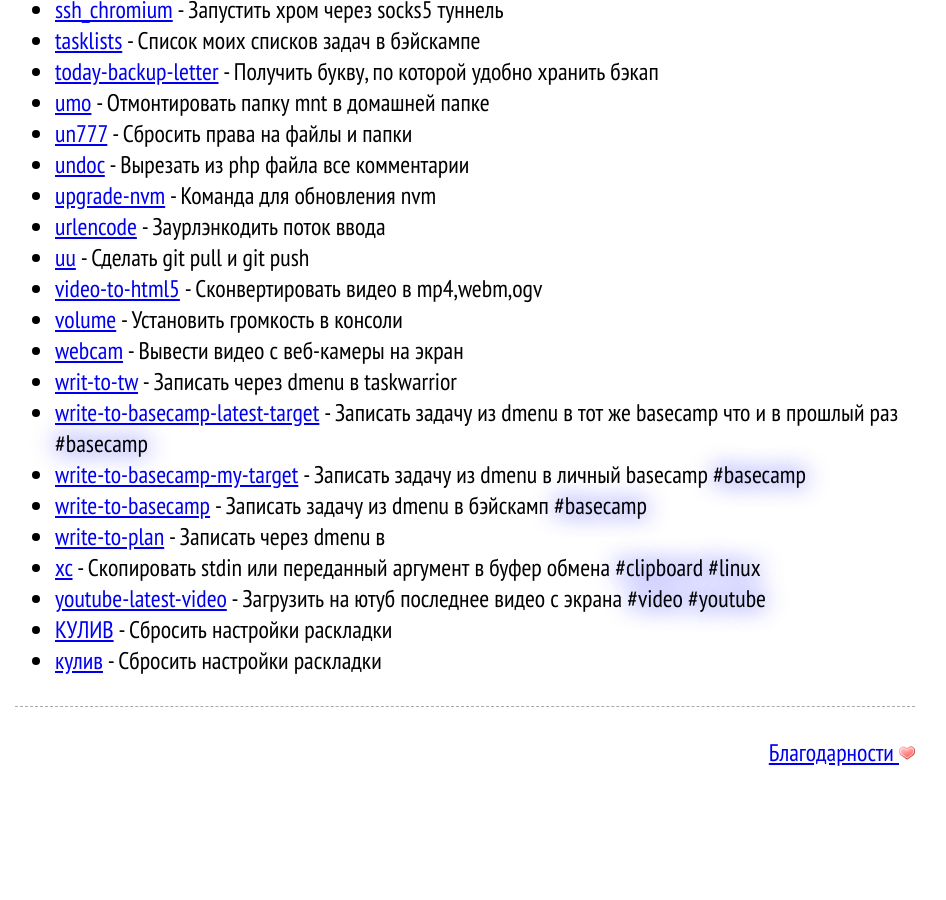
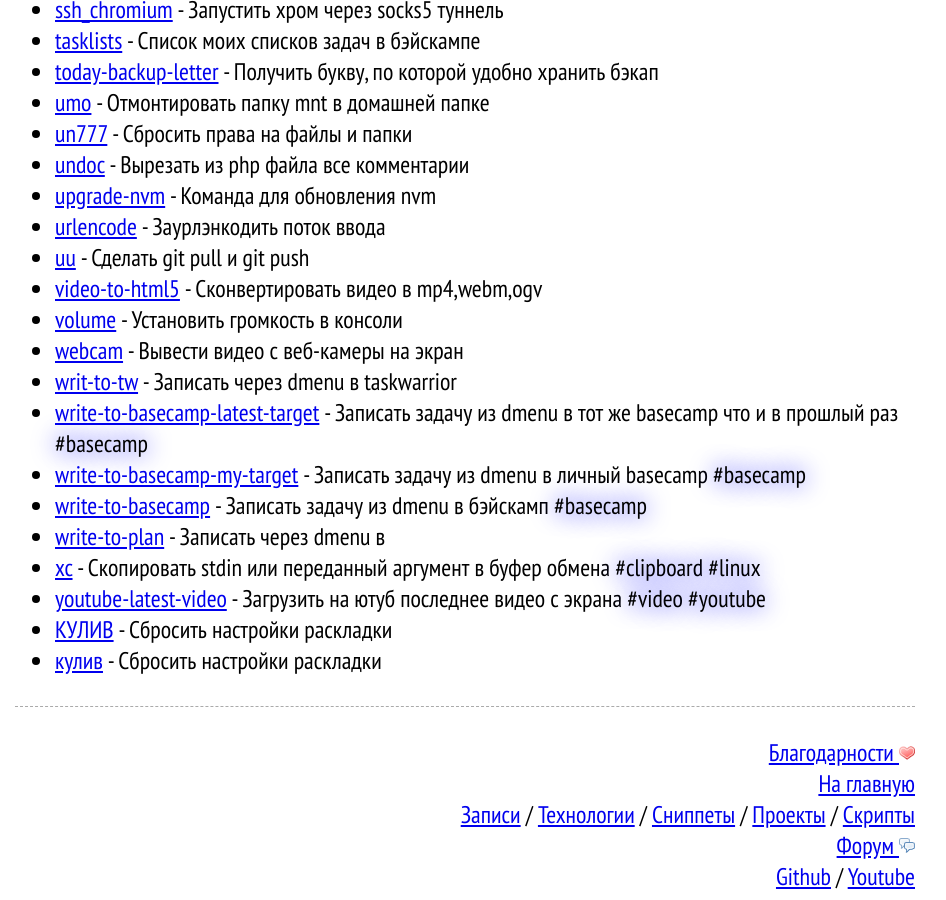
Before and after one commit to Bubujka/bubujka.org, a Jekyll site: the page built from index.html, in a window 1280 px wide and 900 px high, scrolled down 4217 px. Shown: the whole window, without its empty margins (175-1121 px from the left). Built offline with Jekyll 4.4.1, drawn with Linux system fonts in a browser that asks for light colours; nearby versions of some CDN libraries; before the commit the page ends 4993 px from its top, so only the background shows below that; some of the changed text lies outside the part shown.

Commit message:
Меню перенёс в шаблон

```diff
--- /dev/null
+++ b/_includes/menu.html
@@ -0,0 +1,17 @@
+<a href="/">На главную</a>
+<br>
+
+<a href="/#posts">Записи</a> /
+<a href="/#tech">Технологии</a> /
+<a href="/#snippets">Сниппеты</a> /
+<a href="/#projects">Проекты</a> /
+<a href="/#bin">Скрипты</a>
+<br>
+
+<a href="https://forum.bubujka.org">Форум <img src='/images/ico/comments.png'></a>
+
+<br>
+
+<a href="https://github.com/bubujka">Github</a>
+/
+<a href="https://y.bubujka.org">Youtube</a>
--- a/_layouts/default.html
+++ b/_layouts/default.html
@@ -10,23 +10,7 @@
 <body>
 <div class="site">
   <div class="title">
-    <a href="/">На главную</a>
-    <br>
-
-    <a href="/#posts">Записи</a> /
-    <a href="/#tech">Технологии</a> /
-    <a href="/#snippets">Сниппеты</a> /
-    <a href="/#projects">Проекты</a> /
-    <a href="/#bin">Скрипты</a>
-    <br>
-
-    <a href="https://forum.bubujka.org">Форум</a>
-
-    <br>
-
-    <a href="https://github.com/bubujka">Github</a>
-    /
-    <a href="https://y.bubujka.org">Youtube</a>
+    {% include menu.html %}
   </div>
 
   {% include header-ad.html %}
@@ -42,7 +26,8 @@
   <div class="footer">
     <div class="hr"></div>
     <div class="right">
-        <a href="/copy.html">Благодарности <img src='/images/ico/heart.png'></a>
+      <a href="/copy.html">Благодарности <img src='/images/ico/heart.png'></a><br>
+      {% include menu.html %}
     </div>
   </div>
 </div>
--- a/index.html
+++ b/index.html
@@ -10,7 +10,7 @@
   {% endfor %}
 
   <a name="posts"></a>
-  <h1>Другие записи</h1>
+  <h1>Прошлые записи</h1>
   {% for post in site.posts %}
     <span>{{ post.date | date_to_string }}</span> &raquo; <a href="{{ post.url }}">{{ post.title }}</a><br>
   {% endfor %}
```
Also changed, not shown: images/ico/comments.png (added).
